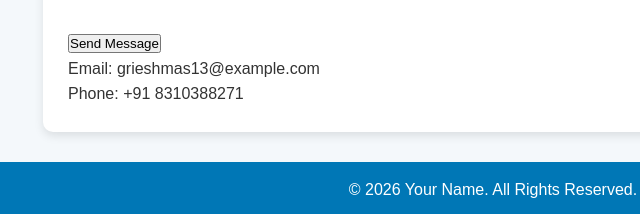
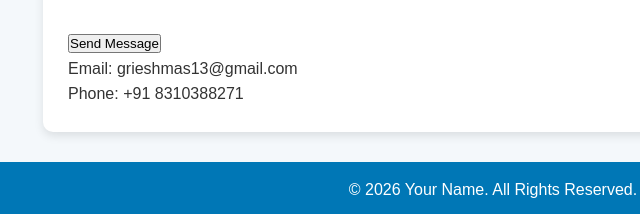
Before and after one commit to grieshmas13-design/FUTURE_FS_01, a plain HTML site: page index.html in a window 1280 px wide. Shown: the part 1527-1741 px from the top of the page, 147-787 px from the left. Drawn offline with Linux system fonts and the light colour scheme.

Commit message:
Update index.html

```diff
--- a/index.html
+++ b/index.html
@@ -73,7 +73,7 @@
 
     </form>
 
-    <p>Email: grieshmas13@example.com</p>
+    <p>Email: grieshmas13@gmail.com</p>
     <p>Phone: +91 8310388271</p>
 </section>
 
```
